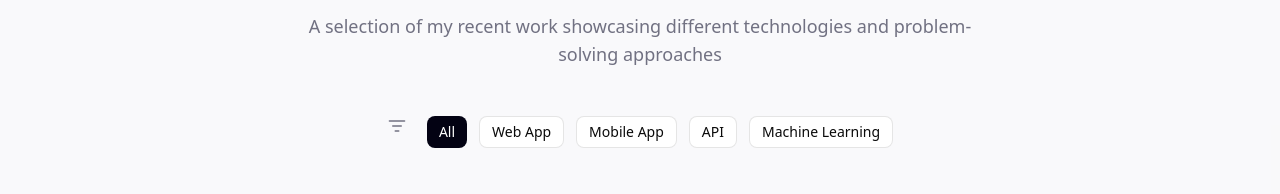
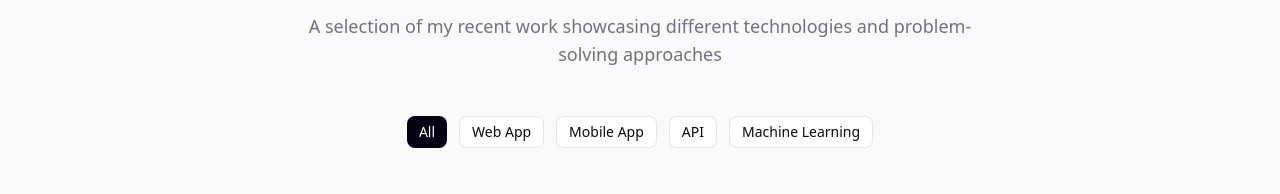
Before and after one commit to ramizik/my-website, a React (Vite) app: page / in a window 1280 px wide. Shown: the part 892-1086 px from the top of the page. Built offline with nearby package versions, Linux system fonts and the light colour scheme; grey boxes are pictures that could not be loaded.

Commit message:
Remove Filter SVG Icon

```diff
--- a/src/components/ProjectsSection.tsx
+++ b/src/components/ProjectsSection.tsx
@@ -238,7 +238,6 @@ export default function ProjectsSection() {
 
           {/* Filter Buttons */}
           <div className="flex flex-wrap justify-center gap-3">
-            <Filter className="h-5 w-5 text-muted-foreground mr-2" />
             {categories.map((category) => (
               <Button
                 key={category}
```
